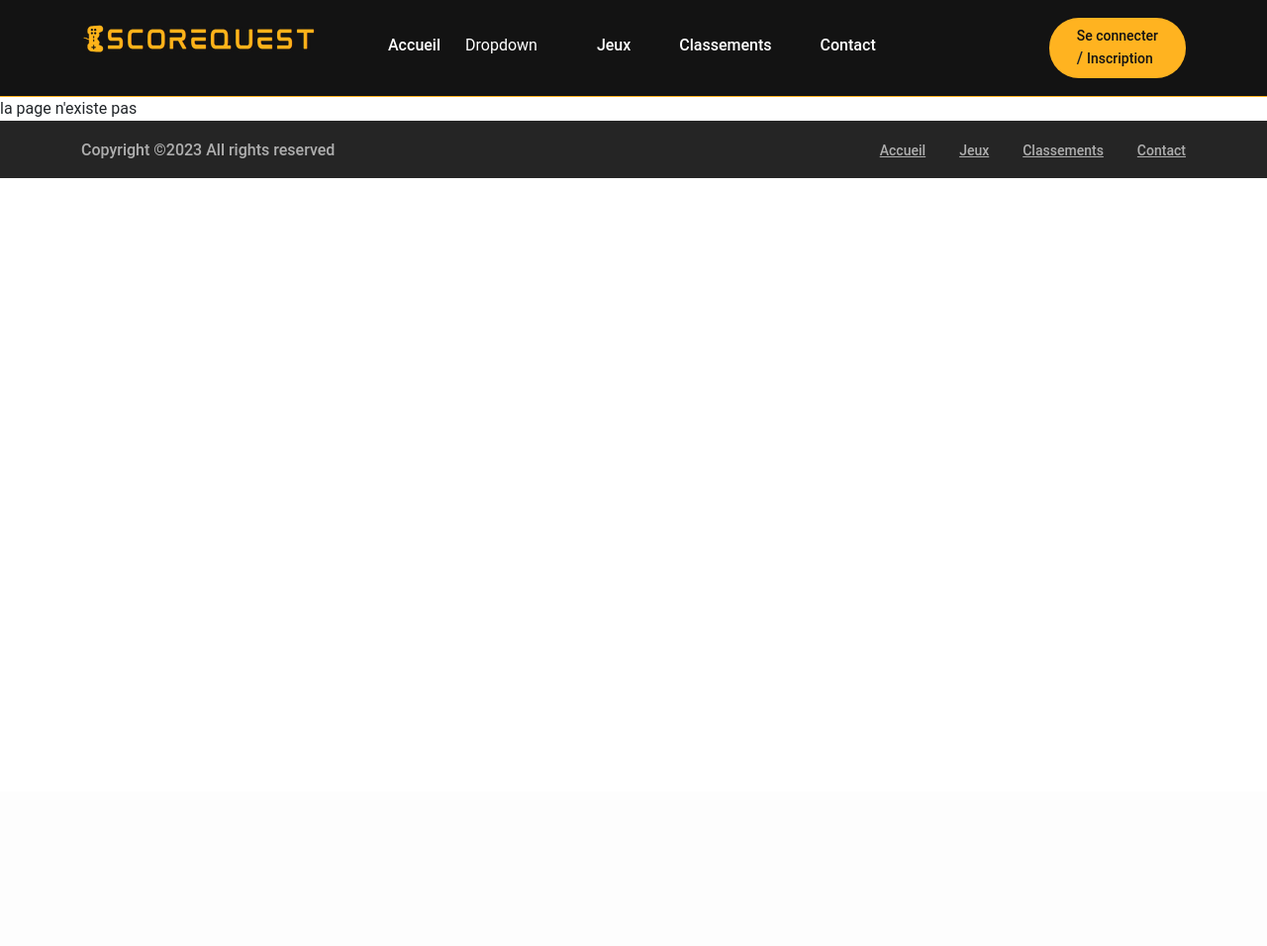
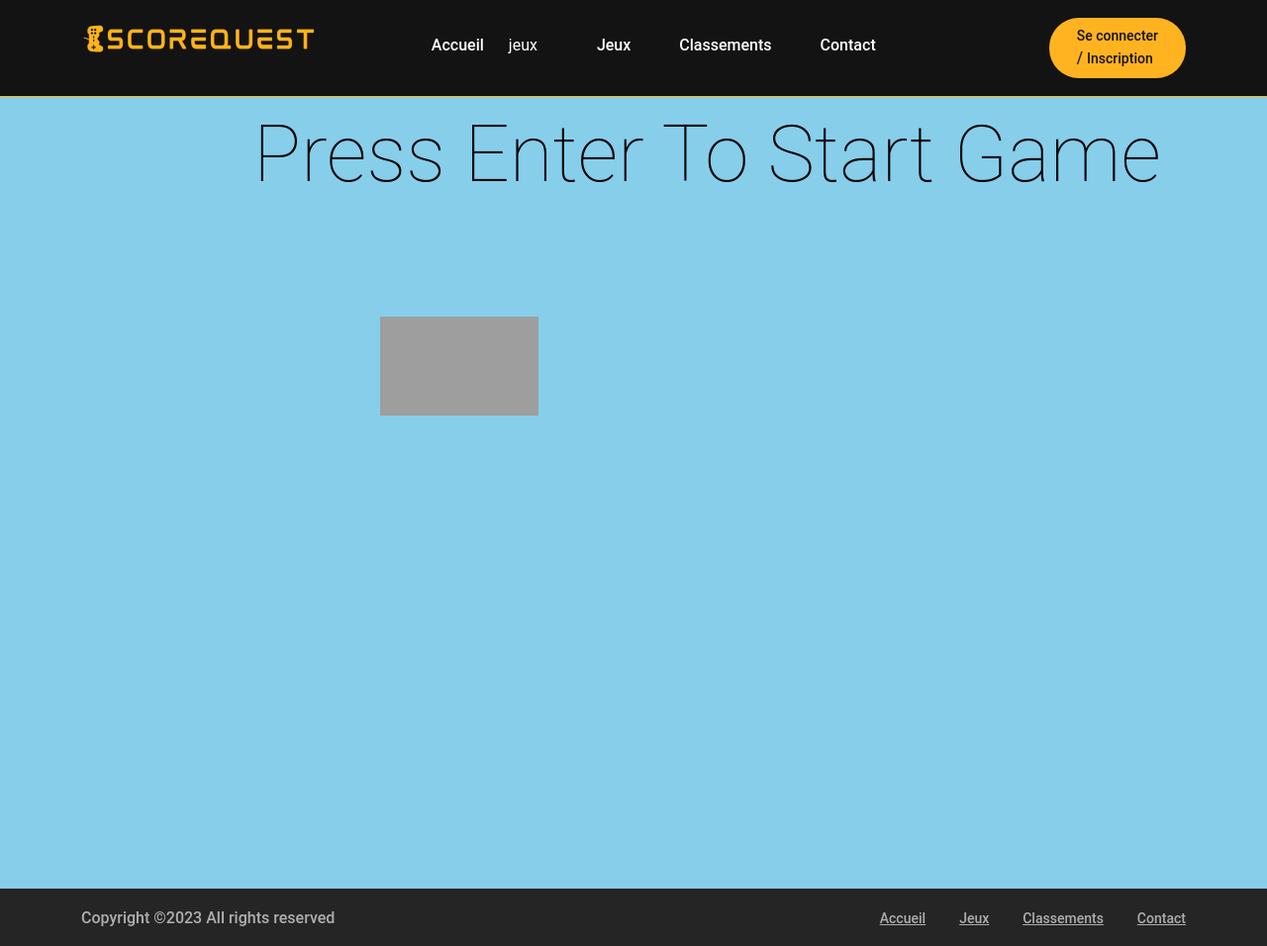
Before and after one commit to blip63530/projet-web, a PHP site: page /index.php?page=floppy in a window 1280 px wide. Shown: the whole page at 99% size. Before the commit the page ends 180 px from the top, so only its background shows below. Run offline with PHP 8.4, Linux system fonts and the light colour scheme; grey boxes are pictures that could not be loaded.

Commit message:
ajout floppy ca marche pas

```diff
--- a/Controllers/MainController.php
+++ b/Controllers/MainController.php
@@ -28,6 +28,15 @@ class MainController{
         $this->genererPage($data_page);
     }
 
+    public function floppy(){
+        $data_page =[
+            "page_description"=>"un super jeu pour devenir fou",
+            "page_title" => "floppy bird",
+            "view"=> "./views/floppy.php",
+            "template"=>"./views/common/template.php"
+        ];
+        $this->genererPage($data_page);
+    }
 
     public function inscription(){
         $page_description = "";
--- /dev/null
+++ b/css/floppy.css
@@ -0,0 +1,61 @@
+* {
+    margin: 0;
+    padding: 0;
+    box-sizing: border-box;
+}
+
+body {
+    height: 100vh;
+    width: 100vw;
+}
+
+.background {
+    height: 100vh;
+    width: 100vw;
+    background-color: skyblue;
+}
+
+.bird {
+    height: 100px;
+    width: 160px;
+    position: fixed;
+    top: 40vh;
+    left: 30vw;
+    z-index: 100;
+}
+
+.pipe_sprite {
+    position: fixed;
+    top: 40vh;
+    left: 100vw;
+    height: 70vh;
+    width: 6vw;
+    background-color: green;
+}
+
+.message {
+    position: fixed;
+    z-index: 10;
+    height: 10vh;
+    font-size: 10vh;
+    font-weight: 100;
+    color: black;
+    top: 12vh;
+    left: 20vw;
+    text-align: center;
+}
+
+.score {
+    position: fixed;
+    z-index: 10;
+    height: 10vh;
+    font-size: 10vh;
+    font-weight: 100;
+    color: goldenrod;
+    top: 0;
+    left: 0;
+}
+
+.score_val {
+    color: gold;
+}
--- a/index.css
+++ b/index.css
@@ -23,7 +23,6 @@ ol {
     overflow: hidden;
     padding: 18px 0;
     border-bottom: 1px solid #ffb320;
-    z-index: 100;
 }
 
 .site-logo {
@@ -193,7 +192,11 @@ table tr td {
 }
 
 /* Change color of dropdown links on hover */
-.dropdown-content a:hover {background-color: #ddd;z-index: 3;}
+.dropdown-content a:hover {
+    background-color: #ddd;
+    display: block;
+    position: absolute;
+}
 
 /* Show the dropdown menu on hover */
 .dropdown:hover .dropdown-content {display: block;
@@ -210,3 +213,30 @@ table tr td {
 .page_content {
     z-index: 1;
 }
+
+/* -----------------------------------------------FLOPPY---------------------------------------------------------- */
+/*
+
+@import url('https://fonts.googleapis.com/css2?family=Press+Start+2P&display=swap');
+
+bodyfloppy {
+    margin: 0;
+    text-align: center;
+    font-family: 'Press Start 2P', cursive;
+    user-select: none;
+}
+headerfloppy {
+    margin: 0 auto;
+    width: 431px;
+}
+h1floppy {
+    background: url("https://i.ibb.co/Q9yv5Jk/flappy-bird-set.png") 0% 340px;
+    padding: 1.2rem 0;
+    margin: 0;
+}
+.score-containerfloppy {
+    display: flex;
+    justify-content: space-between;
+    padding: 8px 6px;
+    background: #5EE270;
+}*/
--- a/index.php
+++ b/index.php
@@ -1,11 +1,6 @@
 
 
 <?php
-define('BaseDir', getcwd());
-
-/*echo BaseDir.'/Controllers/MainController.php' ;
-require_once (BaseDir."/Controllers/MainController.php");
-*/
 require_once("./Controllers/MainController.php");
 $mainController = new MainController();
 
@@ -31,6 +26,10 @@ try {
         case "contact":
             $mainController->contact();
             break;
+        case "floppy":
+            $mainController->floppy();
+            break;
+
         default:
             throw new Exception("la page n'existe pas");
     }
--- /dev/null
+++ b/scripts/floppy.js
@@ -0,0 +1,163 @@
+// Background scrolling speed
+let move_speed = 3;
+
+// Gravity constant value
+let gravity = 0.5;
+
+// Getting reference to the bird element
+let bird = document.querySelector('.bird');
+
+// Getting bird element properties
+let bird_props = bird.getBoundingClientRect();
+let background =
+    document.querySelector('.background')
+        .getBoundingClientRect();
+
+// Getting reference to the score element
+let score_val =
+    document.querySelector('.score_val');
+let message =
+    document.querySelector('.message');
+let score_title =
+    document.querySelector('.score_title');
+
+// Setting initial game state to start
+let game_state = 'Start';
+
+// Add an eventlistener for key presses
+document.addEventListener('keydown', (e) => {
+
+// Start the game if enter key is pressed
+    if (e.key == 'Enter' &&
+        game_state != 'Play') {
+        document.querySelectorAll('.pipe_sprite')
+            .forEach((e) => {
+                e.remove();
+            });
+        bird.style.top = '40vh';
+        game_state = 'Play';
+        message.innerHTML = '';
+        score_title.innerHTML = 'Score : ';
+        score_val.innerHTML = '0';
+        play();
+    }
+});
+function play() {
+    function move() {
+
+        // Detect if game has ended
+        if (game_state != 'Play') return;
+
+        // Getting reference to all the pipe elements
+        let pipe_sprite = document.querySelectorAll('.pipe_sprite');
+        pipe_sprite.forEach((element) => {
+
+            let pipe_sprite_props = element.getBoundingClientRect();
+            bird_props = bird.getBoundingClientRect();
+
+            // Delete the pipes if they have moved out
+            // of the screen hence saving memory
+            if (pipe_sprite_props.right <= 0) {
+                element.remove();
+            } else {
+                // Collision detection with bird and pipes
+                if (
+                    bird_props.left < pipe_sprite_props.left +
+                    pipe_sprite_props.width &&
+                    bird_props.left +
+                    bird_props.width > pipe_sprite_props.left &&
+                    bird_props.top < pipe_sprite_props.top +
+                    pipe_sprite_props.height &&
+                    bird_props.top +
+                    bird_props.height > pipe_sprite_props.top
+                ) {
+
+                    // Change game state and end the game
+                    // if collision occurs
+                    game_state = 'End';
+                    message.innerHTML = 'Press Enter To Restart';
+                    message.style.left = '28vw';
+                    return;
+                } else {
+                    // Increase the score if player
+                    // has the successfully dodged the
+                    if (
+                        pipe_sprite_props.right < bird_props.left &&
+                        pipe_sprite_props.right +
+                        move_speed >= bird_props.left &&
+                        element.increase_score == '1'
+                    ) {
+                        score_val.innerHTML = +score_val.innerHTML + 1;
+                    }
+                    element.style.left =
+                        pipe_sprite_props.left - move_speed + 'px';
+                }
+            }
+        });
+
+        requestAnimationFrame(move);
+    }
+    requestAnimationFrame(move);
+
+    let bird_dy = 0;
+    function apply_gravity() {
+        if (game_state != 'Play') return;
+        bird_dy = bird_dy + gravity;
+        document.addEventListener('keydown', (e) => {
+            if (e.key == 'ArrowUp' || e.key == ' ') {
+                bird_dy = -7.6;
+            }
+        });
+
+        // Collision detection with bird and
+        // window top and bottom
+
+        if (bird_props.top <= 0 ||
+            bird_props.bottom >= background.bottom) {
+            game_state = 'End';
+            message.innerHTML = 'Press Enter To Restart';
+            message.style.left = '28vw';
+            return;
+        }
+        bird.style.top = bird_props.top + bird_dy + 'px';
+        bird_props = bird.getBoundingClientRect();
+        requestAnimationFrame(apply_gravity);
+    }
+    requestAnimationFrame(apply_gravity);
+
+    let pipe_seperation = 0;
+
+// Constant value for the gap between two pipes
+    let pipe_gap = 35;
+    function create_pipe() {
+        if (game_state != 'Play') return;
+
+        // Create another set of pipes
+        // if distance between two pipe has exceeded
+        // a predefined value
+        if (pipe_seperation > 115) {
+            pipe_seperation = 0
+
+            // Calculate random position of pipes on y axis
+            let pipe_posi = Math.floor(Math.random() * 43) + 8;
+            let pipe_sprite_inv = document.createElement('div');
+            pipe_sprite_inv.className = 'pipe_sprite';
+            pipe_sprite_inv.style.top = pipe_posi - 70 + 'vh';
+            pipe_sprite_inv.style.left = '100vw';
+
+            // Append the created pipe element in DOM
+            document.body.appendChild(pipe_sprite_inv);
+            let pipe_sprite = document.createElement('div');
+            pipe_sprite.className = 'pipe_sprite';
+            pipe_sprite.style.top = pipe_posi + pipe_gap + 'vh';
+            pipe_sprite.style.left = '100vw';
+            pipe_sprite.increase_score = '1';
+
+            // Append the created pipe element in DOM
+            document.body.appendChild(pipe_sprite);
+        }
+        pipe_seperation++;
+        requestAnimationFrame(create_pipe);
+    }
+    requestAnimationFrame(create_pipe);
+}
--- a/views/acceuil.php
+++ b/views/acceuil.php
@@ -15,6 +15,9 @@
 <script src="https://cdn.jsdelivr.net/npm/@popperjs/core@2.11.8/dist/umd/popper.min.js" integrity="sha384-I7E8VVD/ismYTF4hNIPjVp/Zjvgyol6VFvRkX/vR+Vc4jQkC+hVqc2pM8ODewa9r" crossorigin="anonymous"></script>
 <script src="https://cdn.jsdelivr.net/npm/bootstrap@5.3.2/dist/js/bootstrap.min.js" integrity="sha384-BBtl+eGJRgqQAUMxJ7pMwbEyER4l1g+O15P+16Ep7Q9Q+zqX6gSbd85u4mG4QzX+" crossorigin="anonymous"></script>
 <script src="https://cdn.jsdelivr.net/npm/bootstrap@5.3.2/dist/js/bootstrap.bundle.min.js" integrity="sha384-C6RzsynM9kWDrMNeT87bh95OGNyZPhcTNXj1NW7RuBCsyN/o0jlpcV8Qyq46cDfL" crossorigin="anonymous"></script>
+
+
+
 
 
 
--- a/views/common/template.php
+++ b/views/common/template.php
@@ -28,9 +28,9 @@
             <ul>
                 <li><a href="acceuil">Accueil</a></li>
                 <div class="dropdown">
-                    <button class="dropbtn">Dropdown</button>
+                    <button class="dropbtn">jeux</button>
                     <div class="dropdown-content">
-                        <a href="#">Link 1</a>
+                        <a href="index.php?page=floppy">floppy</a>
                         <a href="#">Link 2</a>
                         <a href="#">Link 3</a>
                     </div>
--- /dev/null
+++ b/views/floppy.php
@@ -0,0 +1,21 @@
+<!DOCTYPE html>
+<html>
+
+<head>
+    <link rel="stylesheet" href="../css/floppy.css">
+</head>
+
+<body>
+<div class="background"></div>
+<img class="bird" src="logo.png" alt="bird-img">
+<div class="message">
+    Press Enter To Start Game
+</div>
+<div class="score">
+    <span class="score_title"></span>
+    <span class="score_val"></span>
+</div>
+<script src="../scripts/floppy.js"></script>
+</body>
+
+</html>
```
